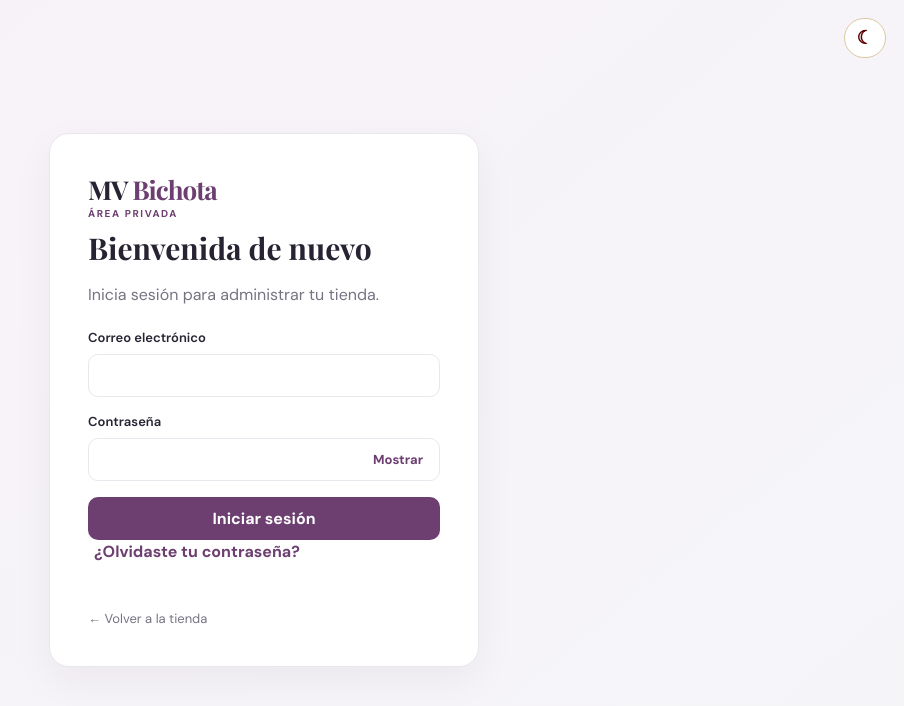
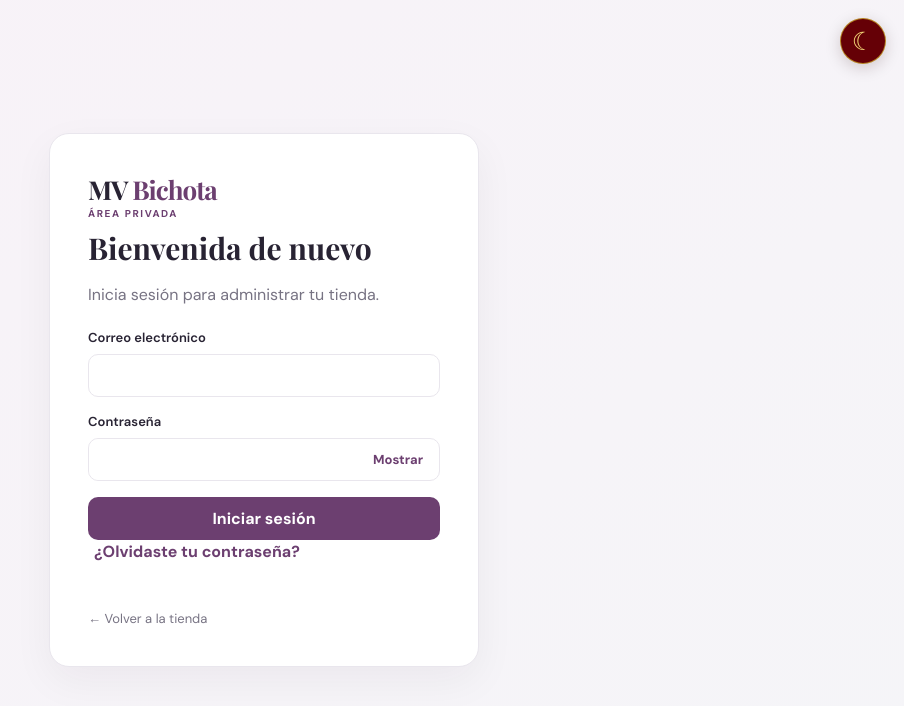
Before and after one commit to mvbichota-ventas/MVBichota, a plain HTML site: page admin-login.html in a window 1280 px wide. Shown: the whole page, without its empty margins (376-1280 px from the left). Drawn offline with nearby package versions, Linux system fonts and the light colour scheme.

Commit message:
Polish sun and moon toggle icon on admin login

```diff
--- a/css/admin.css
+++ b/css/admin.css
@@ -56,3 +56,46 @@ html[data-theme="dark"] .theme-toggle { margin-left:auto;border:1px solid #70534
 .theme-toggle>span:first-child{font-size:1.15rem;line-height:1}
 .login-page .theme-toggle{position:fixed;top:18px;right:18px;z-index:10;margin:0}
 .admin-page .topbar .theme-toggle{margin-left:auto}
+
+
+/* Login: branded circular sun/moon control, matching storefront */
+.login-page .theme-toggle {
+  display:flex;
+  align-items:center;
+  justify-content:center;
+  width:46px;
+  height:46px;
+  min-width:46px;
+  min-height:46px;
+  padding:0;
+  border:1px solid rgba(201,162,39,.8);
+  border-radius:50%;
+  background:#650006;
+  color:#f5d778;
+  box-shadow:0 4px 16px rgba(40,0,0,.18);
+}
+.login-page .theme-toggle:hover {
+  background:#85000a;
+  border-color:#e1bd52;
+  transform:translateY(-1px);
+}
+.login-page .theme-toggle .theme-toggle__icon {
+  display:flex;
+  align-items:center;
+  justify-content:center;
+  width:100%;
+  height:100%;
+  color:#f5d778;
+  font-family:Arial,sans-serif;
+  font-size:25px;
+  font-weight:400;
+  line-height:1;
+}
+html[data-theme="dark"] .login-page .theme-toggle {
+  background:#302020;
+  border-color:#c9a227;
+  color:#ffe08a;
+}
+html[data-theme="dark"] .login-page .theme-toggle .theme-toggle__icon {
+  color:#ffe08a;
+}
```
